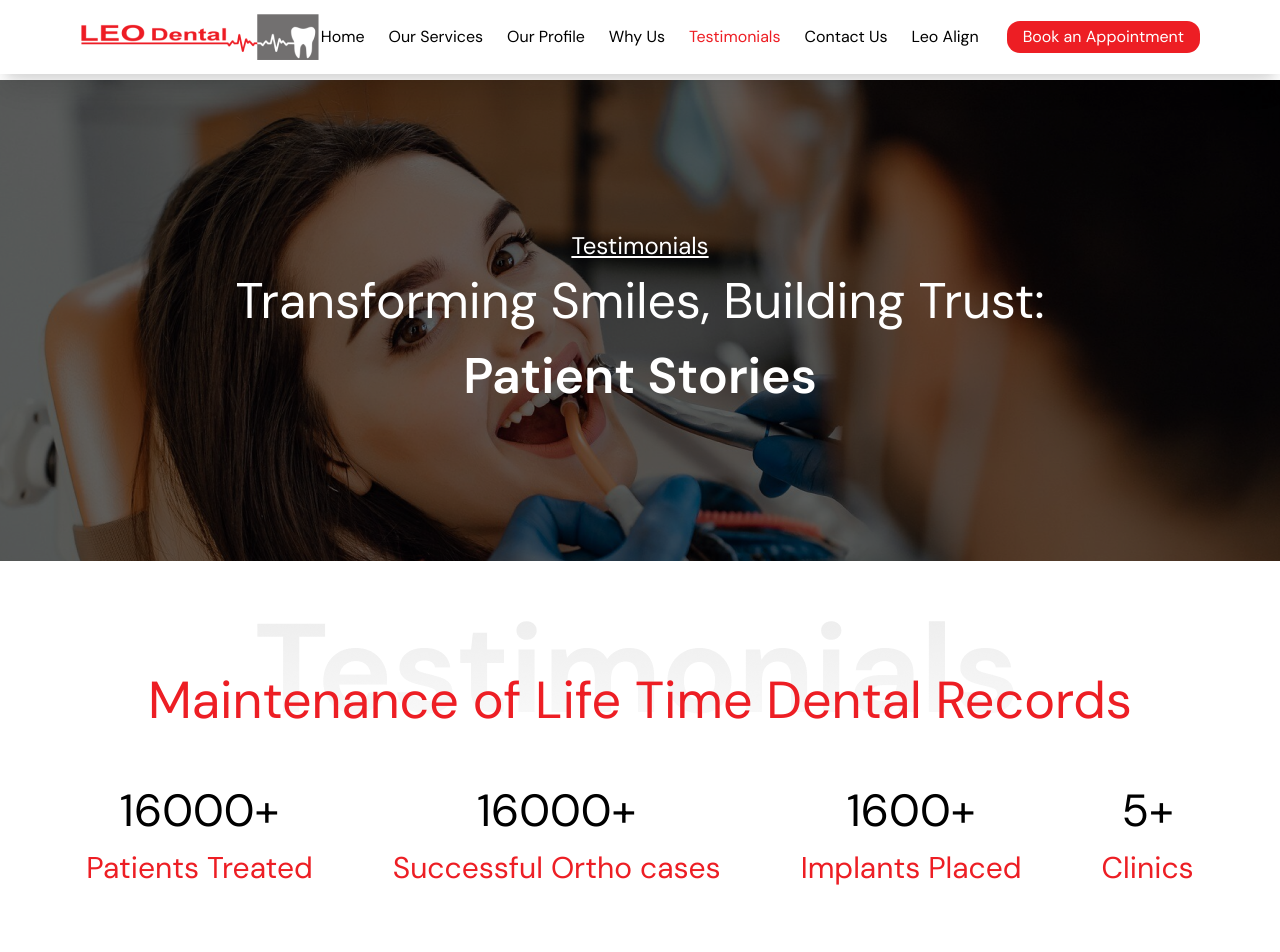
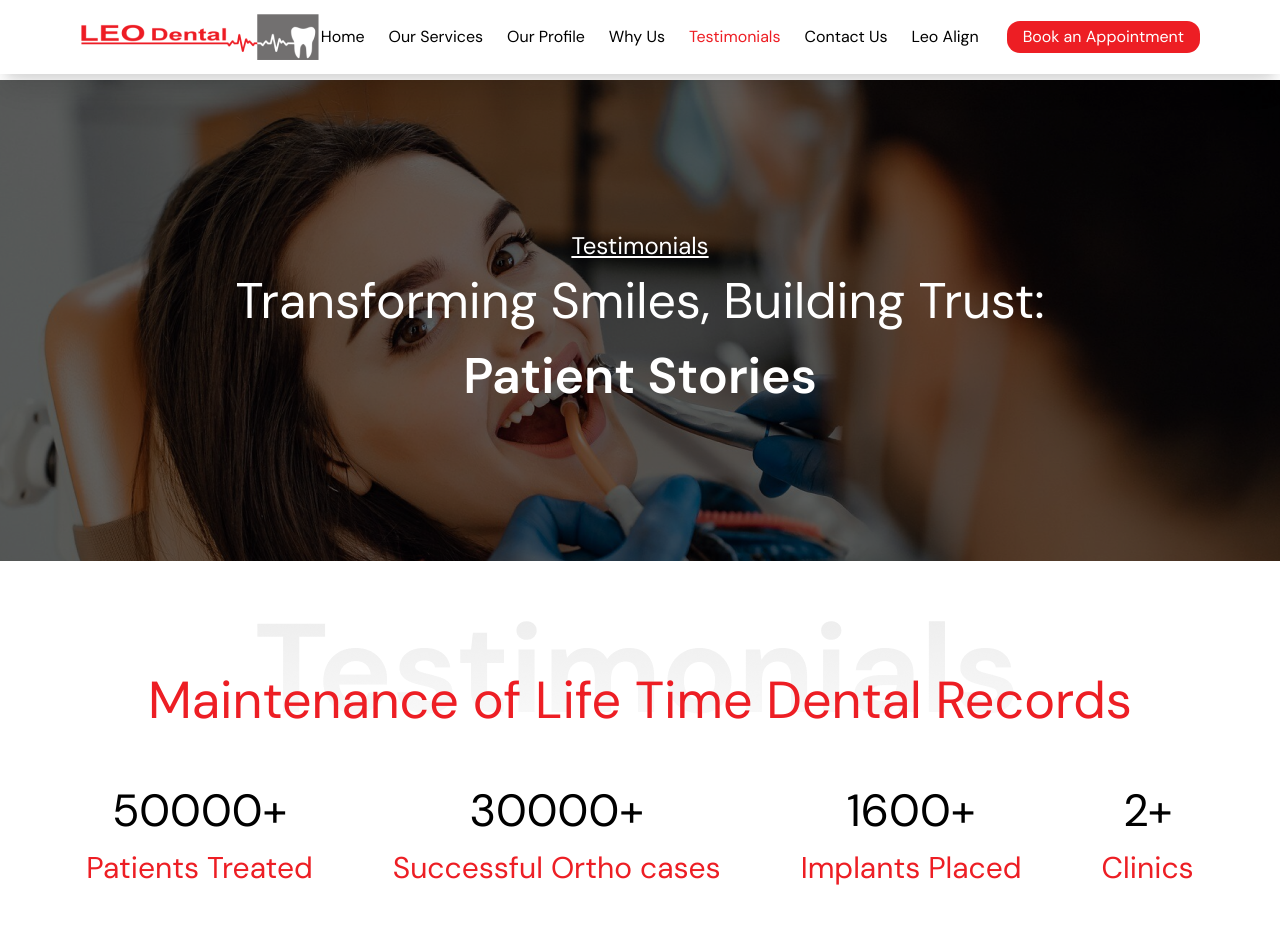
Before and after one commit to appaddbiz/leo-dental, a React (Vite) app: page /testimonials in a window 1280 px wide. Shown: the top 952 px of the page. Built offline with nearby package versions, Linux system fonts and the light colour scheme.

Commit message:
Update Testimonials.jsx

```diff
--- a/src/pages/Testimonials/Testimonials.jsx
+++ b/src/pages/Testimonials/Testimonials.jsx
@@ -10,10 +10,10 @@ import ContactSection from "../../components/ContactSection";
 import contact from "../../assets/testimonials/contact.png";
 const Testimonials = () => {
   const records = [
-    { total: "16000+", desc: "Patients Treated" },
-    { total: "16000+", desc: "Successful Ortho cases" },
+    { total: "50000+", desc: "Patients Treated" },
+    { total: "30000+", desc: "Successful Ortho cases" },
     { total: "1600+", desc: "Implants Placed" },
-    { total: "5+", desc: "Clinics" },
+    { total: "2+", desc: "Clinics" },
   ];
   const reviews = [
     {
```
